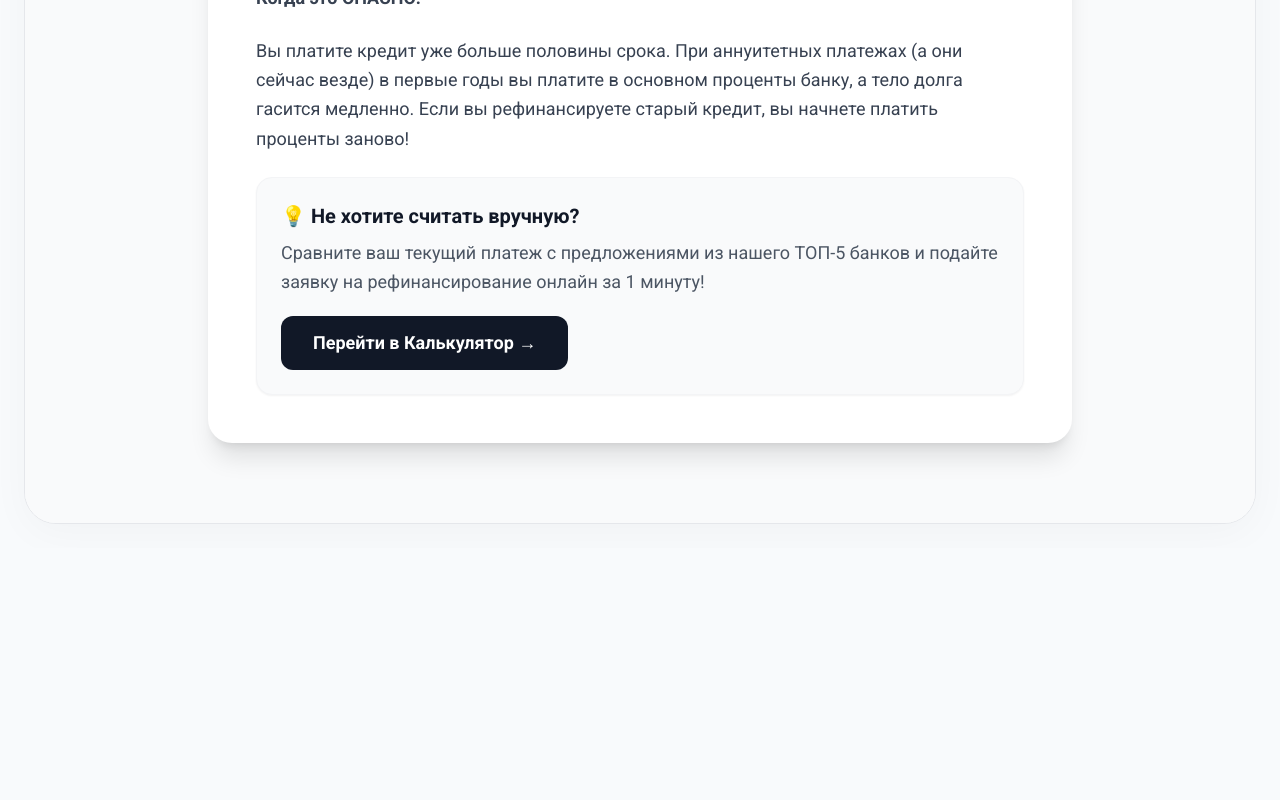
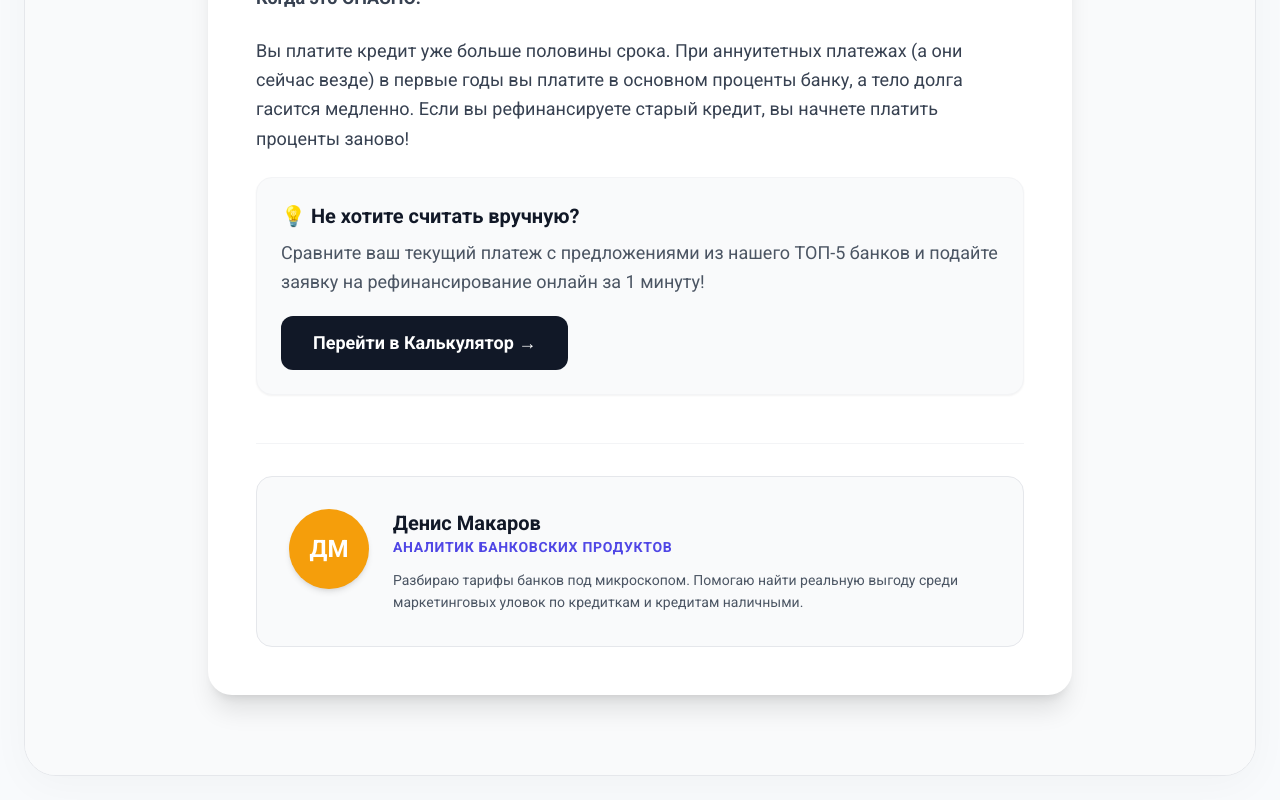
Before and after one commit to Gogih43/finprosto-1, a Next.js app: page /article/1 in a window 1280 px wide. Shown: the part 983-1783 px from the top of the page. Before the commit the page ends 1531 px from the top, so only its background shows below. Built offline with nearby package versions, Linux system fonts and the light colour scheme.

Commit message:
Update page.tsx

```diff
--- a/app/article/[id]/page.tsx
+++ b/app/article/[id]/page.tsx
@@ -1,36 +1,83 @@
-import { articlesData } from '../../../data/articles'; // проверь, правильный ли путь
+import { articlesData } from '../../../data/articles'; // проверь путь к файлу
 import { Metadata } from 'next';
 import Link from 'next/link';
 
-// === МАГИЯ SEO: АВТОМАТИЧЕСКИЕ МЕТА-ТЕГИ ДЛЯ КАЖДОЙ СТАТЬИ ===
+// === МАГИЯ SEO: АВТОМАТИЧЕСКИЕ МЕТА-ТЕГИ ===
 export function generateMetadata({ params }: { params: { id: string } }): Metadata {
   const article = articlesData.find((a) => a.id.toString() === params.id);
 
   if (!article) {
-    return {
-      title: 'Статья не найдена | Фин просто',
-    };
+    return { title: 'Статья не найдена | Фин просто' };
   }
 
-  // Формируем правильную ссылку с www
   const articleUrl = `https://www.finprosto-gid.ru/article/${params.id}`;
 
   return {
     title: `${article.title} | Фин просто`,
     description: article.excerpt,
-    // ИСПРАВЛЕНО: Добавлен канонический URL
-    alternates: {
-      canonical: articleUrl,
-    },
+    alternates: { canonical: articleUrl },
     openGraph: {
       title: article.title,
       description: article.excerpt,
       type: 'article',
-      // ИСПРАВЛЕНО: Добавлен URL для соцсетей
       url: articleUrl,
     },
   };
 }
+
+// === УМНЫЙ ВЫБОР ЭКСПЕРТА (6 ЭКСПЕРТОВ + РЕДАКЦИЯ) ===
+const getExpert = (category: string) => {
+  const cat = category.toLowerCase().trim();
+
+  // 1. Юрист
+  if (['банкротство', 'долги', 'закон', 'право'].includes(cat)) {
+    return {
+      name: "Анна Лебедева", role: "Кредитный юрист", color: "bg-red-500", initials: "АЛ",
+      text: "Анализирую законы и помогаю законно избавиться от долгов. Слежу за тем, чтобы банки и коллекторы не нарушали права заемщиков."
+    };
+  }
+  // 2. Ипотека и Авто
+  if (['ипотека', 'недвижимость', 'авто'].includes(cat)) {
+    return {
+      name: "Виктор Смирнов", role: "Эксперт по залогам", color: "bg-blue-600", initials: "ВС",
+      text: "Проверяю скрытые условия в договорах на крупные суммы. Моя цель — уберечь вас от переплат и навязанных страховок на длинных дистанциях."
+    };
+  }
+  // 3. Банковский сектор
+  if (['кредиты', 'карты', 'страхование'].includes(cat)) {
+    return {
+      name: "Денис Макаров", role: "Аналитик банковских продуктов", color: "bg-amber-500", initials: "ДМ",
+      text: "Разбираю тарифы банков под микроскопом. Помогаю найти реальную выгоду среди маркетинговых уловок по кредиткам и кредитам наличными."
+    };
+  }
+  // 4. Инвестиции
+  if (['инвестиции', 'сбережения', 'криптовалюта'].includes(cat)) {
+    return {
+      name: "Михаил Тарасов", role: "Финансовый аналитик", color: "bg-emerald-600", initials: "МТ",
+      text: "Помогаю сохранить и приумножить капитал. Анализирую ставки по вкладам, фондовый рынок и новые цифровые активы."
+    };
+  }
+  // 5. Бизнес и Налоги
+  if (['бизнес', 'налоги', 'карьера'].includes(cat)) {
+    return {
+      name: "Елена Волкова", role: "Бизнес-консультант", color: "bg-purple-600", initials: "ЕВ",
+      text: "Объясняю сложные налоговые режимы простым языком. Помогаю ИП и самозанятым оптимизировать расходы и не получать штрафы от ФНС."
+    };
+  }
+  // 6. Социальная сфера
+  if (['пособия', 'пенсия', 'семья'].includes(cat)) {
+    return {
+      name: "Ольга Никитина", role: "Специалист по соц. программам", color: "bg-pink-500", initials: "ОН",
+      text: "Слежу за новыми выплатами от государства. Пишу пошаговые инструкции, как получить материнский капитал, льготы и надбавки к пенсии."
+    };
+  }
+
+  // 7. Дефолт (Редакция) для Лайфхаков, Безопасности, Новостей и т.д.
+  return {
+    name: "Редакция FINПРОСТО", role: "Независимая аналитика", color: "bg-gray-800", initials: "FP",
+    text: "Мы ежедневно мониторим финансовый рынок, изучаем законы РФ и мошеннические схемы, чтобы предоставлять вам только проверенную информацию."
+  };
+};
 
 // === САМА СТРАНИЦА ===
 export default function ArticlePage({ params }: { params: { id: string } }) {
@@ -38,11 +85,13 @@ export default function ArticlePage({ params }: { params: { id: string } }) {
 
   if (!article) return <div className="text-center py-20 text-2xl font-bold">Статья не найдена</div>;
 
+  // Вызываем функцию для получения эксперта
+  const expert = getExpert(article.category);
+
   return (
     <main className="min-h-screen bg-gray-50 pb-20 pt-10">
       <div className="container mx-auto px-4 max-w-4xl">
 
-        {/* Ссылка НАЗАД (Память страницы работает через sessionStorage) */}
         <Link
           href="/#articles"
           className="text-indigo-600 hover:text-indigo-800 mb-8 inline-flex items-center gap-2 font-bold tracking-wide transition-colors"
@@ -69,6 +118,25 @@ export default function ArticlePage({ params }: { params: { id: string } }) {
               dangerouslySetInnerHTML={{ __html: article.content }}
             />
 
+            {/* ⚡ ВЕЧНЫЙ БЛОК ЭКСПЕРТА ДЛЯ SEO (БЕЗ КАРТИНОК) ⚡ */}
+            <div className="mt-12 pt-8 border-t border-gray-100">
+              <div className="bg-gray-50 rounded-2xl p-6 md:p-8 flex flex-col md:flex-row items-center md:items-start gap-6 border border-gray-200">
+
+                {/* CSS Аватарка с инициалами */}
+                <div className={`w-20 h-20 shrink-0 rounded-full flex items-center justify-center text-white text-2xl font-black shadow-md ${expert.color}`}>
+                  {expert.initials}
+                </div>
+
+                <div className="text-center md:text-left">
+                  <h4 className="text-xl font-bold text-gray-900">{expert.name}</h4>
+                  <p className="text-sm font-bold text-indigo-600 mb-3 uppercase tracking-wider">{expert.role}</p>
+                  <p className="text-gray-600 text-sm leading-relaxed">
+                    {expert.text}
+                  </p>
+                </div>
+              </div>
+            </div>
+
           </div>
         </article>
       </div>
```
